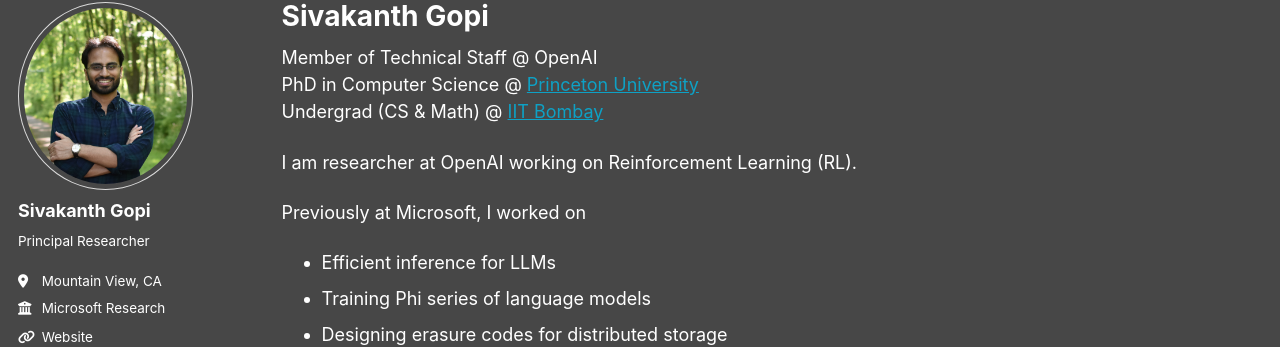
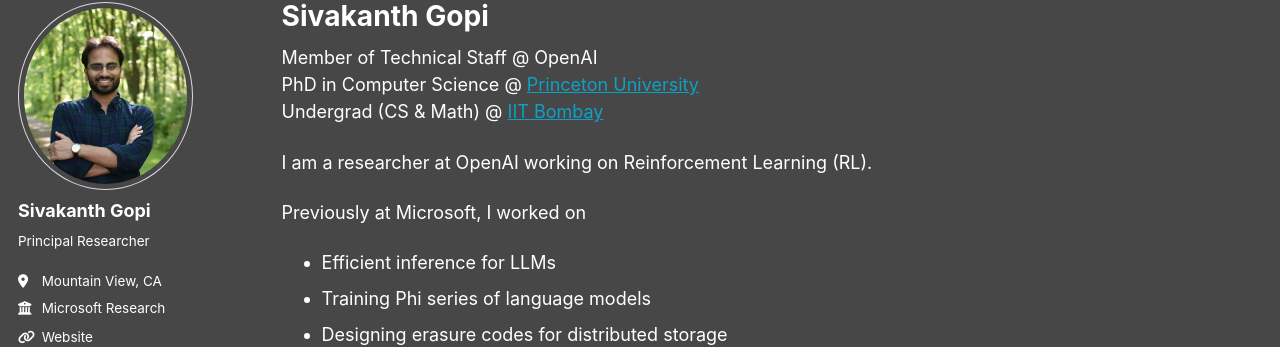
Before and after one commit to gopisivakanth/gopisivakanth.github.io, a Jekyll site: the page built from _pages/about.md, in a window 1280 px wide. Shown: the part 104-451 px from the top of the page. Built offline with Jekyll 4.4.1, drawn with Linux system fonts in a browser that asks for light colours; some web fonts are replaced.

```diff
--- a/_pages/about.md
+++ b/_pages/about.md
@@ -14,7 +14,7 @@ I am a researcher at OpenAI.
 I graduated with a PhD in Theoretical Computer Science from [Princeton University](http://www.cs.princeton.edu/) in 2018. I completed my undergraduate studies at [IIT Bombay](http://www.iitb.ac.in/) with a major in computer science and a minor in mathematics.
 -->
 
-I am researcher at OpenAI working on Reinforcement Learning (RL).
+I am a researcher at OpenAI working on Reinforcement Learning (RL).
 
 Previously at Microsoft, I worked on
 - Efficient inference for LLMs
```
